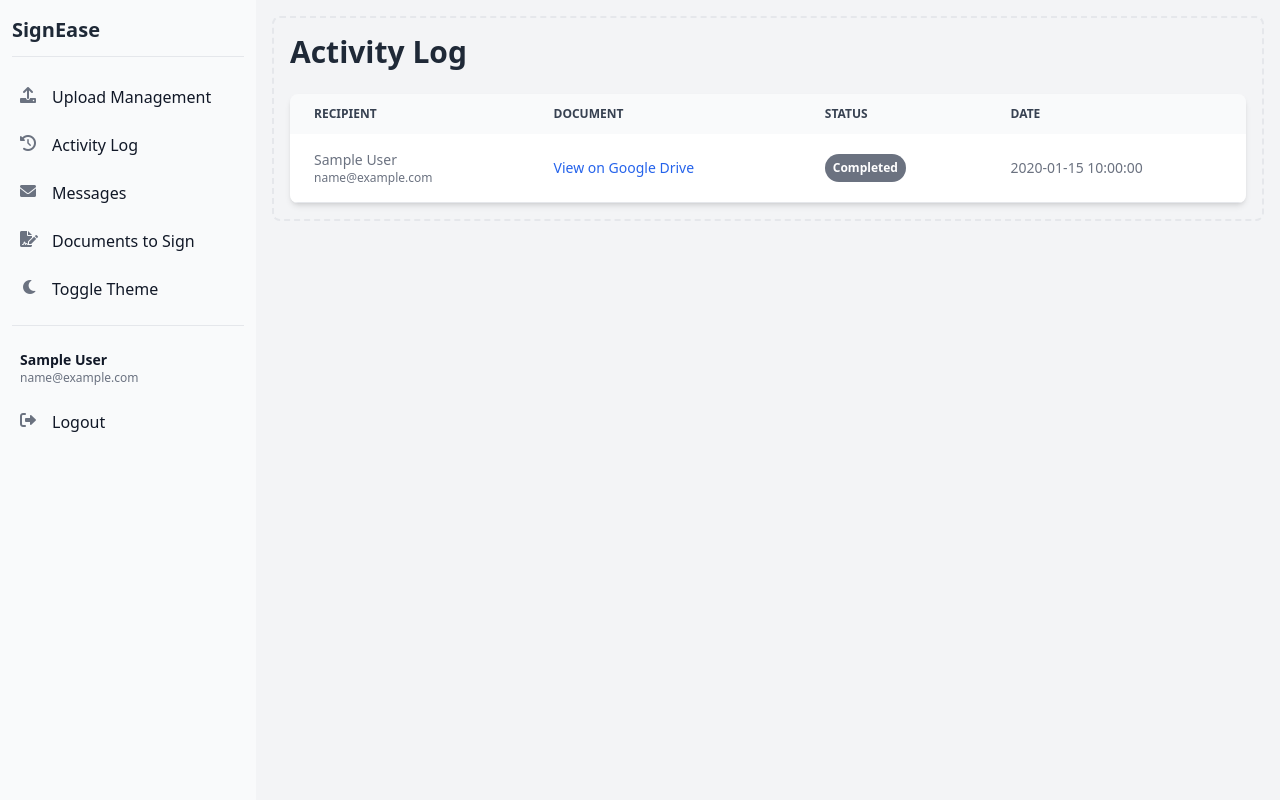
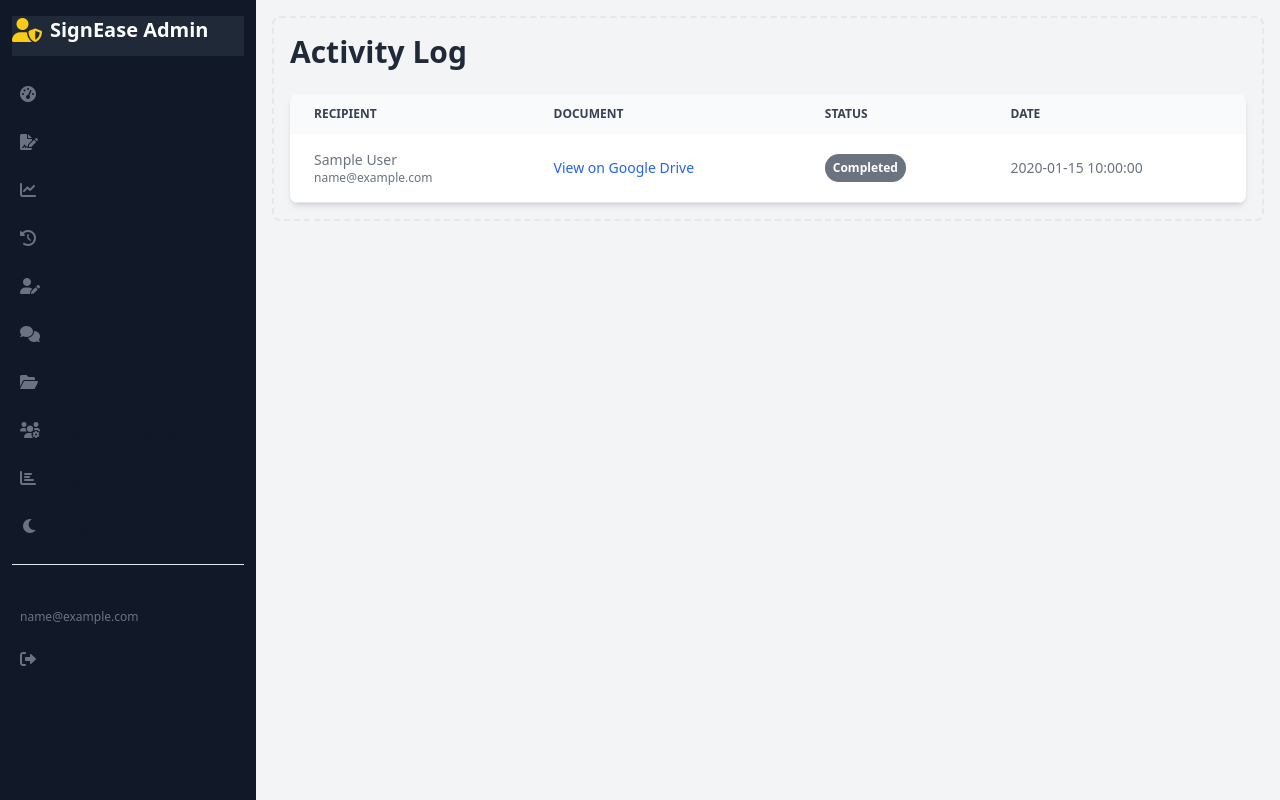
Before and after one commit to SandunLB/Project_Signease, a PHP site: page /activity_log.php in a window 1280 px wide. Run offline with PHP 8.4, Linux system fonts and the light colour scheme; the visitor is signed in with stand-in values (Sample User, id 1); tables that the repository leaves empty or names only in its code hold one stand-in row (values such as "Sample post"); some libraries are stand-ins or nearby versions.

Commit message:
sidebar with dynamic rendering
to USER ROLE {user or admin}

```diff
--- a/sidebar.php
+++ b/sidebar.php
@@ -2,48 +2,88 @@
 include 'config.php';
 include 'session.php';
 
-// Fetch user details
-$stmt = $conn->prepare("SELECT name, email FROM users WHERE id = ?");
+// Fetch user details including role
+$stmt = $conn->prepare("SELECT name, email, role FROM users WHERE id = ?");
 $stmt->bind_param("i", $_SESSION['user_id']);
 $stmt->execute();
 $result = $stmt->get_result();
 $user = $result->fetch_assoc();
 $stmt->close();
+
+// Define shared menu items
+$sharedMenuItems = [
+    ['url' => 'dashboard.php', 'icon' => 'fas fa-tachometer-alt', 'text' => 'Dashboard'],
+    ['url' => 'esign.php', 'icon' => 'fas fa-file-signature', 'text' => 'eSign', 'submenu' => [
+        ['url' => 'upload_documents.php', 'text' => 'Upload Documents'],
+        ['url' => 'documents_to_sign.php', 'text' => 'Documents to Sign'],
+    ]],
+    ['url' => 'insight_hub.php', 'icon' => 'fas fa-chart-line', 'text' => 'Insight Hub'],
+    ['url' => 'activity_log.php', 'icon' => 'fas fa-history', 'text' => 'Activity Log'],
+    ['url' => 'edit_profile.php', 'icon' => 'fas fa-user-edit', 'text' => 'Edit Profile'],
+    ['url' => 'live_chat.php', 'icon' => 'fas fa-comments', 'text' => 'Live Chat'],
+];
+
+// Define admin-specific menu items
+$adminMenuItems = [
+    ['url' => 'document_management.php', 'icon' => 'fas fa-folder-open', 'text' => 'Document Management'],
+    ['url' => 'user_management.php', 'icon' => 'fas fa-users-cog', 'text' => 'User Management'],
+    ['url' => 'reports.php', 'icon' => 'fas fa-chart-bar', 'text' => 'Reports'],
+];
+
+// Combine menu items based on user role
+$menuItems = $sharedMenuItems;
+if ($user['role'] === 'admin') {
+    $menuItems = array_merge($menuItems, $adminMenuItems);
+}
+
+function renderMenuItem($item) {
+    $submenuHtml = '';
+    if (isset($item['submenu'])) {
+        $submenuHtml .= '<ul class="ml-4 mt-2 space-y-2 hidden">';
+        foreach ($item['submenu'] as $subitem) {
+            $submenuHtml .= '<li><a href="' . $subitem['url'] . '" class="flex items-center p-2 text-gray-600 rounded-lg dark:text-gray-300 hover:bg-gray-100 dark:hover:bg-gray-700 group">' . $subitem['text'] . '</a></li>';
+        }
+        $submenuHtml .= '</ul>';
+    }
+
+    return '
+    <li>
+        <a href="' . $item['url'] . '" class="flex items-center p-2 text-gray-900 rounded-lg dark:text-white hover:bg-gray-100 dark:hover:bg-gray-700 group">
+            <i class="' . $item['icon'] . ' w-5 h-5 text-gray-500 transition duration-75 dark:text-gray-400 group-hover:text-gray-900 dark:group-hover:text-white"></i>
+            <span class="ml-3">' . $item['text'] . '</span>
+            ' . (isset($item['submenu']) ? '<i class="fas fa-chevron-down ml-auto"></i>' : '') . '
+        </a>
+        ' . $submenuHtml . '
+    </li>';
+}
+
+$isAdmin = $user['role'] === 'admin';
+$sidebarClass = $isAdmin ? 'bg-gray-900 dark:bg-gray-950' : 'bg-gray-50 dark:bg-gray-800';
+$headerClass = $isAdmin ? 'bg-gray-800 dark:bg-gray-900' : 'border-b border-gray-200 dark:border-gray-700';
+$headerTextClass = $isAdmin ? 'text-white' : 'text-gray-800 dark:text-white';
 ?>
 
 <div id="sidebar" class="fixed top-0 left-0 z-40 w-64 h-screen transition-transform -translate-x-full sm:translate-x-0">
-    <div class="h-full px-3 py-4 overflow-y-auto bg-gray-50 dark:bg-gray-800">
-        <div class="flex items-center justify-between mb-5 pb-3 border-b border-gray-200 dark:border-gray-700">
-            <span class="text-xl font-semibold text-gray-800 dark:text-white">SignEase</span>
+    <div class="h-full px-3 py-4 overflow-y-auto <?php echo $sidebarClass; ?>">
+        <div class="flex items-center justify-between mb-5 pb-3 <?php echo $headerClass; ?>">
+            <?php if ($isAdmin): ?>
+                <div class="flex items-center">
+                    <i class="fas fa-user-shield text-2xl text-yellow-400 mr-2"></i>
+                    <span class="text-xl font-semibold <?php echo $headerTextClass; ?>">SignEase Admin</span>
+                </div>
+            <?php else: ?>
+                <span class="text-xl font-semibold <?php echo $headerTextClass; ?>">SignEase</span>
+            <?php endif; ?>
             <button id="sidebarToggle" class="text-gray-500 focus:outline-none sm:hidden">
                 <i class="fas fa-bars"></i>
             </button>
         </div>
         <ul class="space-y-2 font-medium">
-            <li>
-                <a href="Upload_Document.php" class="flex items-center p-2 text-gray-900 rounded-lg dark:text-white hover:bg-gray-100 dark:hover:bg-gray-700 group">
-                    <i class="fas fa-upload w-5 h-5 text-gray-500 transition duration-75 dark:text-gray-400 group-hover:text-gray-900 dark:group-hover:text-white"></i>
-                    <span class="ml-3">Upload Management</span>
-                </a>
-            </li>
-            <li>
-                <a href="activity_log.php" class="flex items-center p-2 text-gray-900 rounded-lg dark:text-white hover:bg-gray-100 dark:hover:bg-gray-700 group">
-                    <i class="fas fa-history w-5 h-5 text-gray-500 transition duration-75 dark:text-gray-400 group-hover:text-gray-900 dark:group-hover:text-white"></i>
-                    <span class="ml-3">Activity Log</span>
-                </a>
-            </li>
-            <li>
-                <a href="chat.php" class="flex items-center p-2 text-gray-900 rounded-lg dark:text-white hover:bg-gray-100 dark:hover:bg-gray-700 group">
-                    <i class="fas fa-envelope w-5 h-5 text-gray-500 transition duration-75 dark:text-gray-400 group-hover:text-gray-900 dark:group-hover:text-white"></i>
-                    <span class="ml-3">Messages</span>
-                </a>
-            </li>
-            <li>
-                <a href="recipient_documents.php" class="flex items-center p-2 text-gray-900 rounded-lg dark:text-white hover:bg-gray-100 dark:hover:bg-gray-700 group">
-                    <i class="fas fa-file-signature w-5 h-5 text-gray-500 transition duration-75 dark:text-gray-400 group-hover:text-gray-900 dark:group-hover:text-white"></i>
-                    <span class="ml-3">Documents to Sign</span>
-                </a>
-            </li>
+            <?php
+            foreach ($menuItems as $item) {
+                echo renderMenuItem($item);
+            }
+            ?>
             <li>
                 <button id="themeToggle" class="flex items-center w-full p-2 text-gray-900 rounded-lg dark:text-white hover:bg-gray-100 dark:hover:bg-gray-700 group">
                     <i id="themeIcon" class="fas fa-sun w-5 h-5 text-gray-500 transition duration-75 dark:text-gray-400 group-hover:text-gray-900 dark:group-hover:text-white"></i>
@@ -87,5 +127,29 @@ document.addEventListener('DOMContentLoaded', function() {
             userProfileMenu.classList.add('hidden');
         }
     });
+
+    // Toggle submenu visibility
+    document.querySelectorAll('a:has(.fa-chevron-down)').forEach(function(el) {
+        el.addEventListener('click', function(e) {
+            e.preventDefault();
+            this.nextElementSibling.classList.toggle('hidden');
+        });
+    });
+
+    // Theme toggle functionality
+    const themeToggle = document.getElementById('themeToggle');
+    const themeIcon = document.getElementById('themeIcon');
+    const htmlElement = document.documentElement;
+
+    themeToggle.addEventListener('click', function() {
+        htmlElement.classList.toggle('dark');
+        if (htmlElement.classList.contains('dark')) {
+            themeIcon.classList.remove('fa-sun');
+            themeIcon.classList.add('fa-moon');
+        } else {
+            themeIcon.classList.remove('fa-moon');
+            themeIcon.classList.add('fa-sun');
+        }
+    });
 });
 </script>
```
